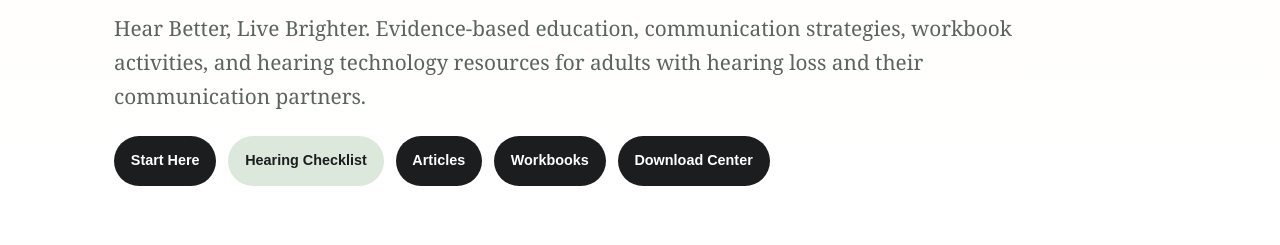
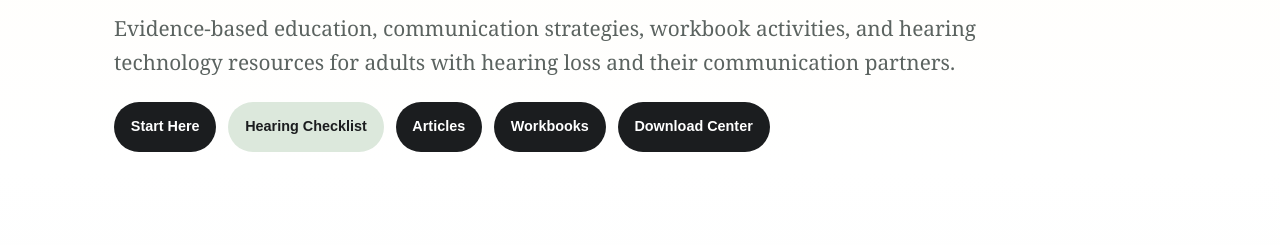
Before and after one commit to AudShakeel/adult-hearing-loss-toolkit, a plain HTML site: page index.html in a window 1280 px wide. Shown: the part 304-549 px from the top of the page. Drawn offline with Linux system fonts and the light colour scheme.

Commit message:
Update home page lead text to remove repetition of tagline

```diff
--- a/index.html
+++ b/index.html
@@ -15,7 +15,7 @@
   <div>
     <p class="eyebrow">An Adult Aural Rehabilitation Toolkit</p>
     <h1>Hear Better, Live Brighter</h1>
-    <p class="lead">Hear Better, Live Brighter. Evidence-based education, communication strategies, workbook activities, and hearing technology resources for adults with hearing loss and their communication partners.</p>
+    <p class="lead">Evidence-based education, communication strategies, workbook activities, and hearing technology resources for adults with hearing loss and their communication partners.</p>
     <div class="home-actions no-print">
       <a class="button" href="pages/start-here.html">Start Here</a>
       <a class="button secondary" href="pages/hearing-check.html">Hearing Checklist</a>
```
